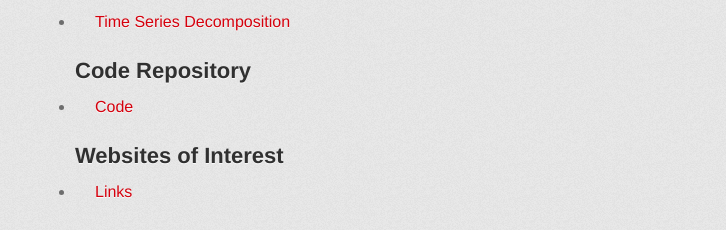
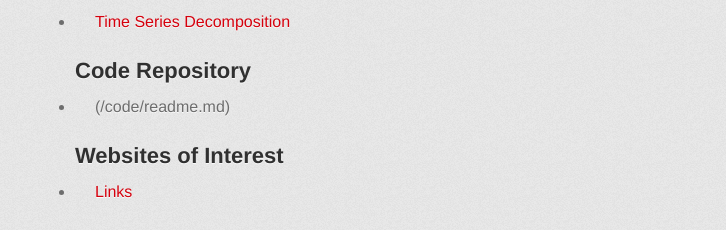
Before and after one commit to BACTx/BACTx.github.io, a Jekyll site: the page built from index.md, in a window 1280 px wide. Shown: the part 1147-1377 px from the top of the page, without its empty margins (255-981 px from the left). Built offline with Jekyll 4.4.1, drawn with Linux system fonts in a browser that asks for light colours; some web fonts are replaced; our own code applies the rules of GitHub Pages for plain Markdown files.

Commit message:
Update index.md

```diff
--- a/index.md
+++ b/index.md
@@ -13,7 +13,7 @@ description: Learning and experimenting with GitHub
 
 ## Code Repository
 
-- [Code](/code/index.md)
+- (/code/readme.md)
 
 ## Websites of Interest
 
```
